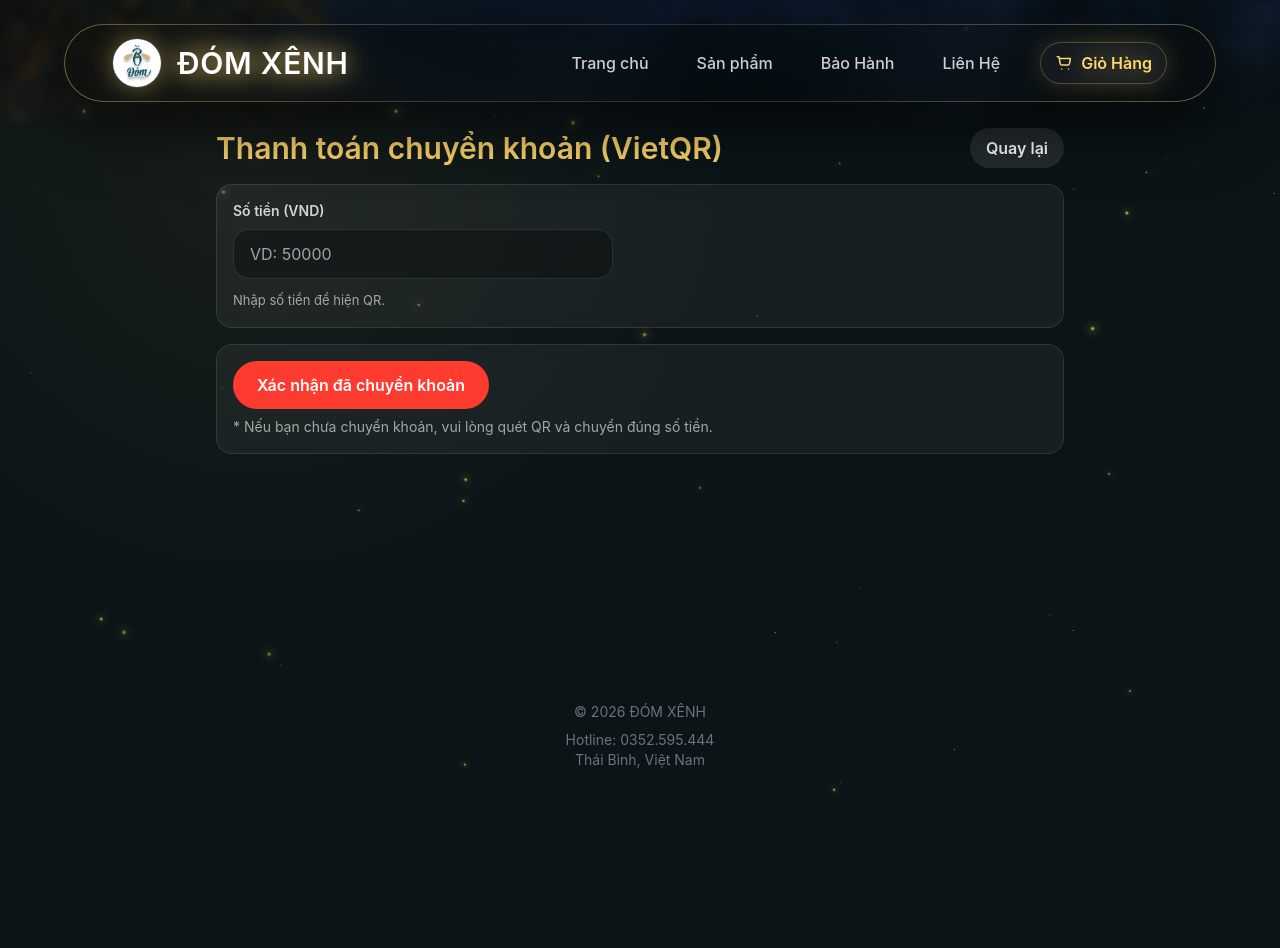
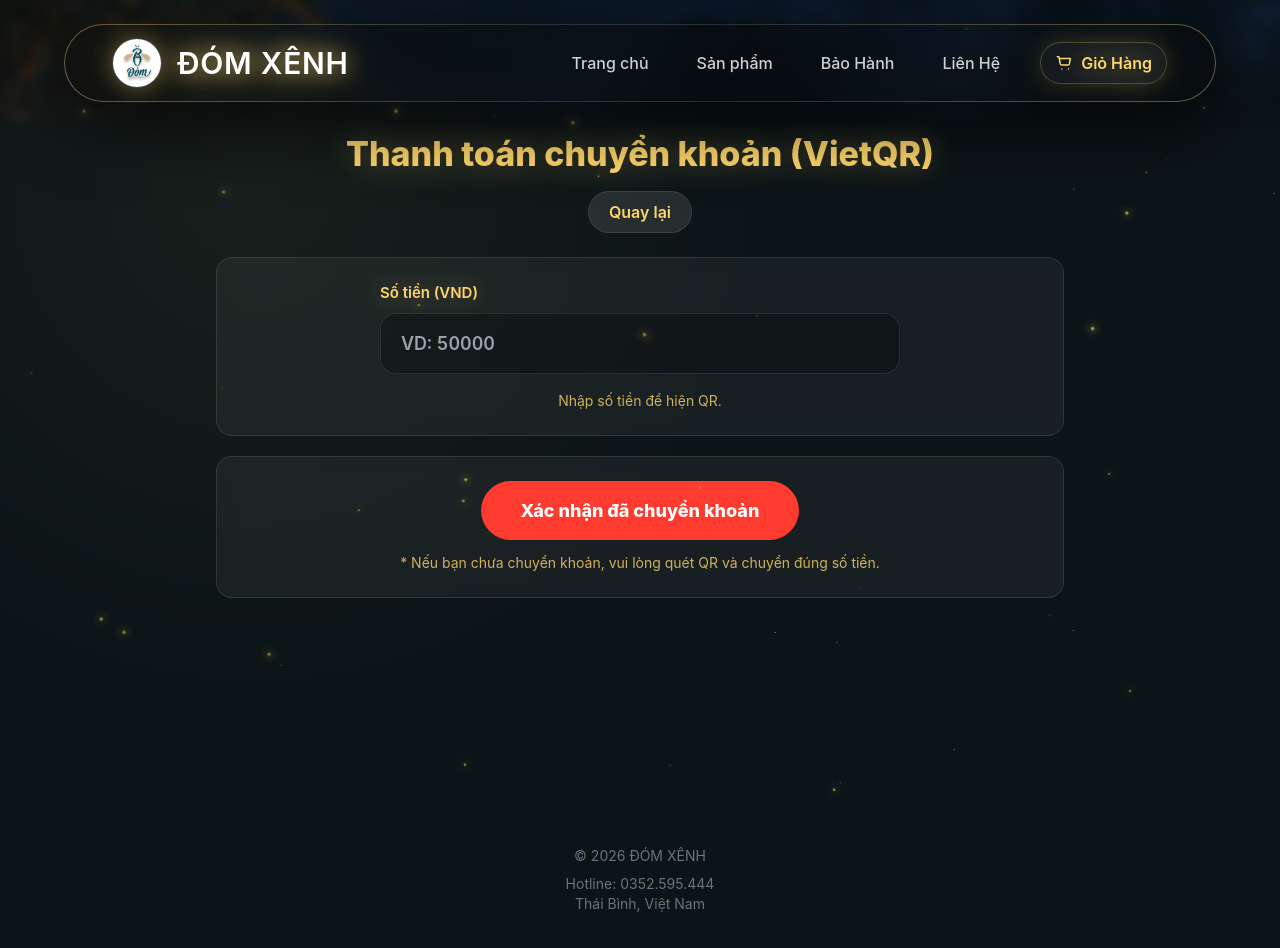
Before and after one commit to domxenh/domxenh.io.vn, a Next.js app: page /checkout in a window 1280 px wide. Shown: the top 948 px of the page. Before the commit the page ends 810 px from the top, so only its background shows below. Built offline with nearby package versions, Linux system fonts and the light colour scheme.

Commit message:
update v1.4.2

```diff
--- a/app/checkout/CheckoutClient.tsx
+++ b/app/checkout/CheckoutClient.tsx
@@ -1,14 +1,26 @@
 // app/checkout/CheckoutClient.tsx
 "use client"
 
-import { useMemo } from "react"
+import { useMemo, useState } from "react"
 import { useSearchParams, useRouter } from "next/navigation"
 import VietQR from "@/components/VietQR"
+import { getCart } from "@/components/cart/cartStore"
+
+const SHIPPING_KEY = "domxenh_checkout_shipping_v1"
 
 function toInt(v: string | null) {
   if (!v) return 0
   const n = parseInt(v, 10)
   return Number.isFinite(n) ? Math.max(0, n) : 0
+}
+
+function safeJsonParse<T>(raw: string | null): T | null {
+  if (!raw) return null
+  try {
+    return JSON.parse(raw) as T
+  } catch {
+    return null
+  }
 }
 
 export default function CheckoutClient() {
@@ -17,41 +29,152 @@ export default function CheckoutClient() {
 
   const amount = useMemo(() => toInt(sp.get("amount")), [sp])
 
+  const [isSending, setIsSending] = useState(false)
+  const [showThanks, setShowThanks] = useState(false)
+  const [sendError, setSendError] = useState<string>("")
+
+  async function sendToGoogleSheet() {
+    setSendError("")
+    setIsSending(true)
+
+    // lấy info nhận hàng đã lưu từ /thanh-toan
+    const shipping = safeJsonParse<{
+      receiverName?: string
+      phone?: string
+      region?: string
+      street?: string
+    }>(localStorage.getItem(SHIPPING_KEY)) || {}
+
+    // lấy giỏ hàng hiện tại
+    const items = getCart().map((it) => ({
+      skuLabel: it.skuLabel,
+      skuCode: it.skuCode,
+      price: it.price,
+      qty: it.qty,
+      image: it.image || "",
+      productName: it.productName || "",
+    }))
+
+    const payload = {
+      createdAt: new Date().toISOString(),
+      paymentMethod: "bank_transfer",
+      amount,
+      shipping: {
+        receiverName: shipping.receiverName || "",
+        phone: shipping.phone || "",
+        region: shipping.region || "",
+        street: shipping.street || "",
+      },
+      items,
+      userAgent: typeof navigator !== "undefined" ? navigator.userAgent : "",
+    }
+
+    try {
+      const res = await fetch("/api/gsheet", {
+        method: "POST",
+        headers: { "Content-Type": "application/json" },
+        body: JSON.stringify(payload),
+      })
+
+      if (!res.ok) {
+        const txt = await res.text().catch(() => "")
+        throw new Error(txt || "Gửi dữ liệu thất bại")
+      }
+
+      setShowThanks(true)
+    } catch (e: any) {
+      setSendError(e?.message || "Gửi dữ liệu thất bại")
+    } finally {
+      setIsSending(false)
+    }
+  }
+
   return (
     <main className="max-w-4xl mx-auto px-6 pt-32 pb-28">
-      <div className="flex items-center justify-between gap-3">
-        <h1 className="text-3xl font-semibold text-[#FFD66B]">
+      {/* Center header */}
+      <div className="grid place-items-center text-center gap-3">
+        <h1 className="text-[34px] font-extrabold text-[#FFD66B] drop-shadow-[0_0_14px_rgba(255,214,107,0.35)]">
           Thanh toán chuyển khoản (VietQR)
         </h1>
 
         <button
           type="button"
           onClick={() => router.back()}
-          className="rounded-full px-4 py-2 font-semibold text-white bg-white/10 active:opacity-80"
+          className="rounded-full px-5 py-2 font-semibold text-[#FFD66B] bg-white/10 border border-white/10 active:opacity-80"
         >
           Quay lại
         </button>
       </div>
 
-      <div className="mt-4 rounded-2xl border border-white/10 bg-white/5 backdrop-blur px-4 py-4">
+      {/* Center QR box */}
+      <div className="mt-6 rounded-2xl border border-white/10 bg-white/5 backdrop-blur px-6 py-6">
         <VietQR initialAmount={amount} />
       </div>
 
-      <div className="mt-4 rounded-2xl border border-white/10 bg-white/5 backdrop-blur px-4 py-4">
+      {/* Center confirm box */}
+      <div className="mt-5 rounded-2xl border border-white/10 bg-white/5 backdrop-blur px-6 py-6 grid place-items-center text-center gap-3">
         <button
           type="button"
-          onClick={() => {
-            alert("Cảm ơn bạn đã đặt hàng. Shop sẽ xác nhận sau khi nhận được chuyển khoản!")
-          }}
-          className="rounded-full px-6 py-3 font-semibold text-white bg-[#FF3B30] active:opacity-80"
+          onClick={sendToGoogleSheet}
+          disabled={isSending}
+          className={
+            "rounded-full px-10 py-4 font-extrabold text-[18px] text-white " +
+            (isSending ? "bg-white/10" : "bg-[#FF3B30] active:opacity-80")
+          }
         >
-          Xác nhận đã chuyển khoản
+          {isSending ? "Đang gửi..." : "Xác nhận đã chuyển khoản"}
         </button>
 
-        <div className="mt-2 text-white/60 text-sm">
+        <div className="text-[#FFD66B]/80 text-[14px]">
           * Nếu bạn chưa chuyển khoản, vui lòng quét QR và chuyển đúng số tiền.
         </div>
+
+        {sendError ? (
+          <div className="text-[#FF6B5E] text-sm font-semibold">
+            Lỗi: {sendError}
+          </div>
+        ) : null}
       </div>
+
+      {/* Apple-style Thanks Modal */}
+      {showThanks ? (
+        <div className="fixed inset-0 z-[80] bg-black/50 backdrop-blur-sm grid place-items-center px-4">
+          <div className="w-full max-w-[420px] rounded-[28px] border border-white/10 bg-[#0b0f12]/90 shadow-[0_30px_90px_rgba(0,0,0,0.6)] px-6 py-6 text-center">
+            <div className="mx-auto h-12 w-12 rounded-full bg-[#34C759]/15 border border-[#34C759]/30 grid place-items-center">
+              <span aria-hidden className="text-[#34C759] text-2xl">✓</span>
+            </div>
+
+            <div className="mt-4 text-[#FFD66B] text-[22px] font-extrabold drop-shadow-[0_0_14px_rgba(255,214,107,0.25)]">
+              Cảm ơn bạn đã đặt hàng!
+            </div>
+            <div className="mt-2 text-white/70 text-[14px] leading-6">
+              Shop đã nhận thông tin xác nhận chuyển khoản của bạn.
+              <br />
+              Chúng tôi sẽ kiểm tra và liên hệ sớm nhất.
+            </div>
+
+            <div className="mt-5 grid gap-2">
+              <button
+                type="button"
+                onClick={() => {
+                  setShowThanks(false)
+                  router.push("/thanh-toan")
+                }}
+                className="w-full rounded-full px-6 py-3 font-bold text-white bg-[#FF3B30] active:opacity-80"
+              >
+                Quay về Thanh toán
+              </button>
+              <button
+                type="button"
+                onClick={() => setShowThanks(false)}
+                className="w-full rounded-full px-6 py-3 font-semibold text-[#FFD66B] bg-white/10 border border-white/10 active:opacity-80"
+              >
+                Đóng
+              </button>
+            </div>
+          </div>
+        </div>
+      ) : null}
     </main>
   )
 }
--- a/components/VietQR.tsx
+++ b/components/VietQR.tsx
@@ -25,7 +25,6 @@ export default function VietQR({ initialAmount = 0, memo = DEFAULT_MEMO, autoFoc
   const [amountInput, setAmountInput] = useState<string>("")
 
   useEffect(() => {
-    // Tự điền số tiền -> hiện QR ngay
     if (initialAmount > 0) setAmountInput(String(Math.round(initialAmount)))
     else setAmountInput("")
   }, [initialAmount])
@@ -41,9 +40,11 @@ export default function VietQR({ initialAmount = 0, memo = DEFAULT_MEMO, autoFoc
   }, [amount, memo])
 
   return (
-    <div className="grid gap-3 max-w-[380px]">
-      <label className="grid gap-2">
-        <span className="text-white/80 text-sm font-semibold">Số tiền (VND)</span>
+    <div className="grid gap-4 place-items-center text-center">
+      <label className="grid gap-2 w-full max-w-[520px] text-left">
+        <span className="text-[#FFD66B] font-semibold text-[15px] drop-shadow-[0_0_12px_rgba(255,214,107,0.35)]">
+          Số tiền (VND)
+        </span>
         <input
           autoFocus={autoFocus}
           inputMode="numeric"
@@ -54,7 +55,7 @@ export default function VietQR({ initialAmount = 0, memo = DEFAULT_MEMO, autoFoc
           value={amountInput}
           onChange={(e) => setAmountInput(e.target.value)}
           placeholder="VD: 50000"
-          className="px-4 py-3 rounded-2xl bg-black/30 border border-white/10 text-white outline-none"
+          className="w-full px-5 py-4 rounded-2xl bg-black/30 border border-white/10 text-white outline-none text-[18px] font-semibold tabular-nums"
         />
       </label>
 
@@ -64,27 +65,28 @@ export default function VietQR({ initialAmount = 0, memo = DEFAULT_MEMO, autoFoc
           <img
             src={qrUrl}
             alt="VietQR MB Bank"
-            className="w-full h-auto rounded-2xl border border-white/10"
+            className="w-full max-w-[520px] h-auto rounded-2xl border border-white/10 bg-white"
             loading="lazy"
             decoding="async"
           />
-          <div className="text-[13px] leading-5 text-white/75">
+
+          <div className="w-full max-w-[520px] text-[15px] leading-6 text-[#FFD66B] drop-shadow-[0_0_12px_rgba(255,214,107,0.25)] text-left">
             <div>
-              <b className="text-white">Ngân hàng:</b> MB Bank
+              <b className="text-[#FFE7A8]">Ngân hàng:</b> MB Bank
             </div>
             <div>
-              <b className="text-white">STK:</b> {ACCOUNT_NO}
+              <b className="text-[#FFE7A8]">STK:</b> {ACCOUNT_NO}
             </div>
             <div>
-              <b className="text-white">Tên:</b> {ACCOUNT_NAME}
+              <b className="text-[#FFE7A8]">Tên:</b> {ACCOUNT_NAME}
             </div>
             <div>
-              <b className="text-white">Nội dung:</b> {memo}
+              <b className="text-[#FFE7A8]">Nội dung:</b> {memo}
             </div>
           </div>
         </>
       ) : (
-        <div className="text-[13px] text-white/60">Nhập số tiền để hiện QR.</div>
+        <div className="text-[14px] text-[#FFD66B]/80">Nhập số tiền để hiện QR.</div>
       )}
     </div>
   )
```
Also changed, not shown: app/api/gsheet/route.ts (added).
